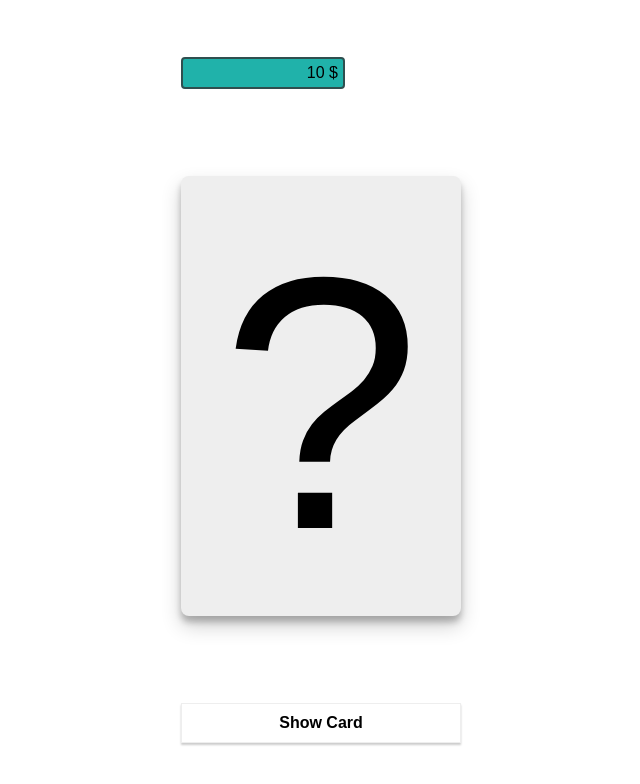
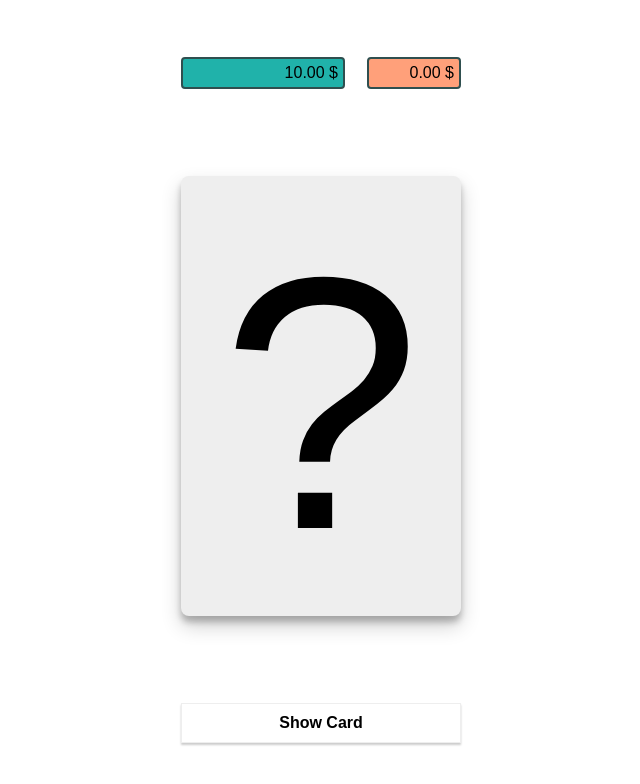
Before and after one commit to patryem/GCC, a React (Create React App) app: page / in a window 1280 px wide. Shown: the top 784 px of the page, without its empty margins (319-959 px from the left). Built offline with nearby package versions, Linux system fonts and the light colour scheme; the HTML template or start-up script is replaced by a standard one.

Commit message:
Add cardvalue

```diff
--- a/src/App.tsx
+++ b/src/App.tsx
@@ -11,9 +11,9 @@ interface IAppState {
 	cardAttack: number;
 	cardDefense: number;
 	cash: number;
+	cardValue: number;
+	multiplier: number;
 }
-
-// const cardBoni = [ 1.4, 1.6, 1.8, 0.8, 0.7, 0.6 ];
 
 class App extends React.Component<
 	{
@@ -21,12 +21,20 @@ class App extends React.Component<
 	},
 	IAppState
 > {
-	public state = { showCard: false, cardBoni: [], cardAttack: 0, cardDefense: 0, cash: 10 };
+	public state = {
+		cardAttack: 0,
+		cardBoni: [],
+		cardDefense: 0,
+		cardValue: 0,
+		cash: 10,
+		multiplier: 1,
+		showCard: false
+	};
 
 	public render() {
 		return (
 			<div className="App">
-				<Header cash={this.state.cash} />
+				<Header cash={this.state.cash} cardValue={this.state.cardValue} />
 				{this.state.showCard ? (
 					<Card
 						attack={this.state.cardAttack}
@@ -43,33 +51,46 @@ class App extends React.Component<
 
 	private createBonusEntry = () => Math.round(Math.random() * 5);
 
-	private createRandomStats = () => {
-		this.setState({
-			cardAttack: Math.round(Math.random() * 10),
-			cardDefense: Math.round(Math.random() * 10)
-		});
-	};
-	private createRandomBoni = () => {
+	private createCardState = () => {
+		const cardAttack = Math.round(Math.random() * 10);
+		const cardDefense = Math.round(Math.random() * 10);
+
+		// [ '+ Slightly Stronger', '+ High Intelligence', '+ Super Rare', '- Damaged', '- Slow', '- Worthless' ]
+		const boni = [ 1.4, 1.6, 1.8, 0.8, 0.7, 0.6 ];
+		let newMultiplier: number = 1;
 		let newArray: number[] = [];
-		if (newArray.length <= 3) {
-			if (Math.random() <= 0.8) {
-				newArray = [ ...newArray, this.createBonusEntry() ];
-				if (Math.random() <= 0.6) {
-					newArray = [ ...newArray, this.createBonusEntry() ];
-					if (Math.random() <= 0.5) {
-						newArray = [ ...newArray, this.createBonusEntry() ];
-					}
+		if (Math.random() <= 0.8) {
+			const bonusOne = this.createBonusEntry();
+			newMultiplier = newMultiplier * boni[bonusOne];
+			newArray = [ ...newArray, bonusOne ];
+			if (Math.random() <= 0.6) {
+				const bonusTwo = this.createBonusEntry();
+				newMultiplier = newMultiplier * boni[bonusTwo];
+				newArray = [ ...newArray, bonusTwo ];
+				if (Math.random() <= 0.5) {
+					const bonusThree = this.createBonusEntry();
+					newMultiplier = newMultiplier * boni[bonusThree];
+					newArray = [ ...newArray, bonusThree ];
 				}
 			}
-			this.setState({
-				cardBoni: newArray
-			});
 		}
+
+		const newValue: number = (cardAttack + cardDefense) * newMultiplier;
+
+		this.setState({
+			cardAttack,
+			cardBoni: newArray,
+			cardDefense,
+			cardValue: newValue,
+			multiplier: newMultiplier
+		});
 	};
 
 	private toggleCard = () => {
-		this.createRandomBoni();
-		this.createRandomStats();
+		if (!this.state.showCard) {
+			this.createCardState();
+		}
+
 		this.setState((prevState) => {
 			return { showCard: !prevState.showCard };
 		});
--- a/src/components/Header/Header.css
+++ b/src/components/Header/Header.css
@@ -15,3 +15,14 @@
 	display: flex;
 	justify-content: flex-end;
 }
+
+.CardValue {
+	width: 80px;
+	height: auto;
+	padding: 5px;
+	border: solid 2px darkslategrey;
+	border-radius: 4px;
+	background: lightsalmon;
+	display: flex;
+	justify-content: flex-end;
+}
--- a/src/components/Header/Header.tsx
+++ b/src/components/Header/Header.tsx
@@ -4,13 +4,18 @@ import './Header.css';
 
 interface IHeaderProps {
 	cash: number;
+	cardValue: number;
 }
 
 const header = (props: IHeaderProps) => {
 	return (
 		<header className="Header">
 			<div className="Cash">
-				{props.cash}
+				{props.cash.toFixed(2)}
+				{' $'}
+			</div>
+			<div className="CardValue">
+				{props.cardValue.toFixed(2)}
 				{' $'}
 			</div>
 		</header>
```
